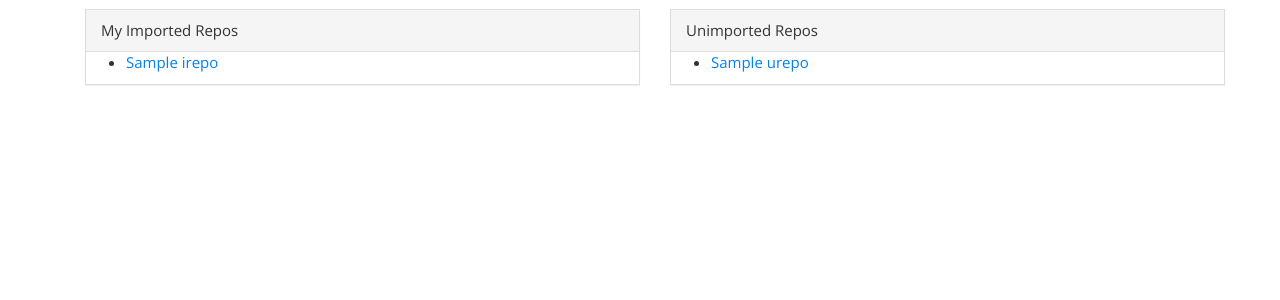
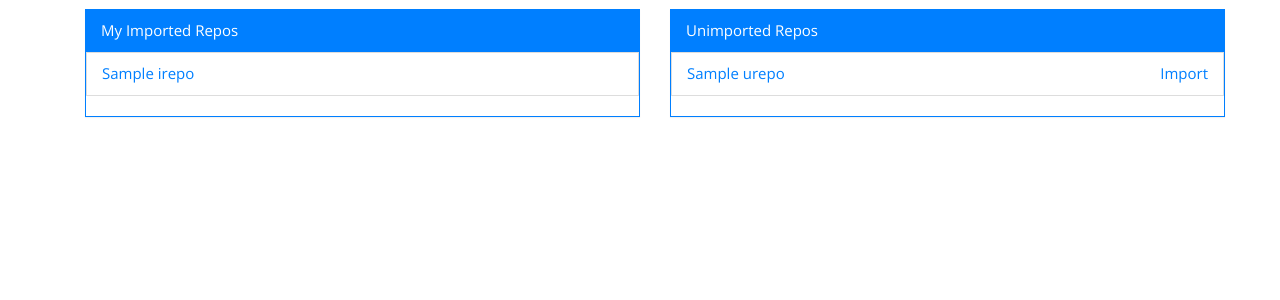
Before and after one commit to tjcsl/codesphere, a Flask app: template project/templates/userpage.html in a window 1280 px wide. Shown: the part 51-351 px from the top of the page. Run offline with Flask 2, Linux system fonts and the light colour scheme; the template is opened without the code that fills it: most values are stand-ins (such as "Sample title", 1, 10 or a date in 2020); parts of the project's set-up code (start-up, migrations or seed data) failed here and were passed over.

Commit message:
Fix userpage, add non-functional userprivs

```diff
--- a/project/templates/userpage.html
+++ b/project/templates/userpage.html
@@ -4,17 +4,17 @@
 
 <div class="row">
     <div class="col-md-6">
-        <div class="panel panel-default">
+        <div class="panel panel-primary">
             <div class="panel-heading">
                 My Imported Repos
             </div>
             <div class="panel-content">
-                <ul>
+                <ul class="list-group">
                     {% if len(irepos) == 0 %}
                     <p>No imported repos!</p>
                     {% else %}
                     {% for i in irepos %}
-                    <li><a href="/{{ i[0] }}/{{ i[1] }}">{{ i[1] }}</a></li>
+                    <li class="list-group-item"><a href="/{{ user }}/{{ i[1] }}">{{ i }}</a></li>
                     {% endfor %}
                     {% endif %}
                 </ul>
@@ -22,20 +22,23 @@
         </div>
     </div>
     <div class="col-md-6">
-        <div class="panel panel-default">
+        <div class="panel panel-primary">
             <div class="panel-heading">
                 Unimported Repos
             </div>
             <div class="panel-content">
-                <ul>
-                    {% if len(urepos) == 0 %}
+                {% if len(urepos) == 0 %}
                     <p>No unimported repos!</p>
-                    {% else %}
-                    {% for i in urepos %}
-                    <li><a href="//github.com/{{ user }}/{{ i }}">{{ i }}</a></li>
-                    {% endfor %}
-                    {% endif %}
-                </ul>
+                {% else %}
+                    <ul class="list-group">
+                        {% for i in urepos %}
+                            <li class="list-group-item">
+                                <a href="//github.com/{{ user }}/{{ i }}">{{ i }}</a>
+                                <a class="pull-right" href="/{{ user }}/projects/{{ i }}/import">Import</a>
+                            </li>
+                        {% endfor %}
+                    </ul>
+                {% endif %}
             </div>
         </div>
     </div>
--- a/project/views/userpage.py
+++ b/project/views/userpage.py
@@ -9,4 +9,4 @@ def get_userpage(user):
     allprojectsraw = ghobject.get('user/repos')
     allprojects = [i['name'] for i in allprojectsraw]
     uprojects = [i for i in allprojects if i not in iprojects]
-    return render_template('userpage.html', irepos=iprojects, urepos=uprojects, len=len)
+    return render_template('userpage.html', user=user, irepos=iprojects, urepos=uprojects, len=len)
```
Also changed, not shown: project/models.py (+12 -0 lines), project/utils/__init__.py (+11 -11 lines).
